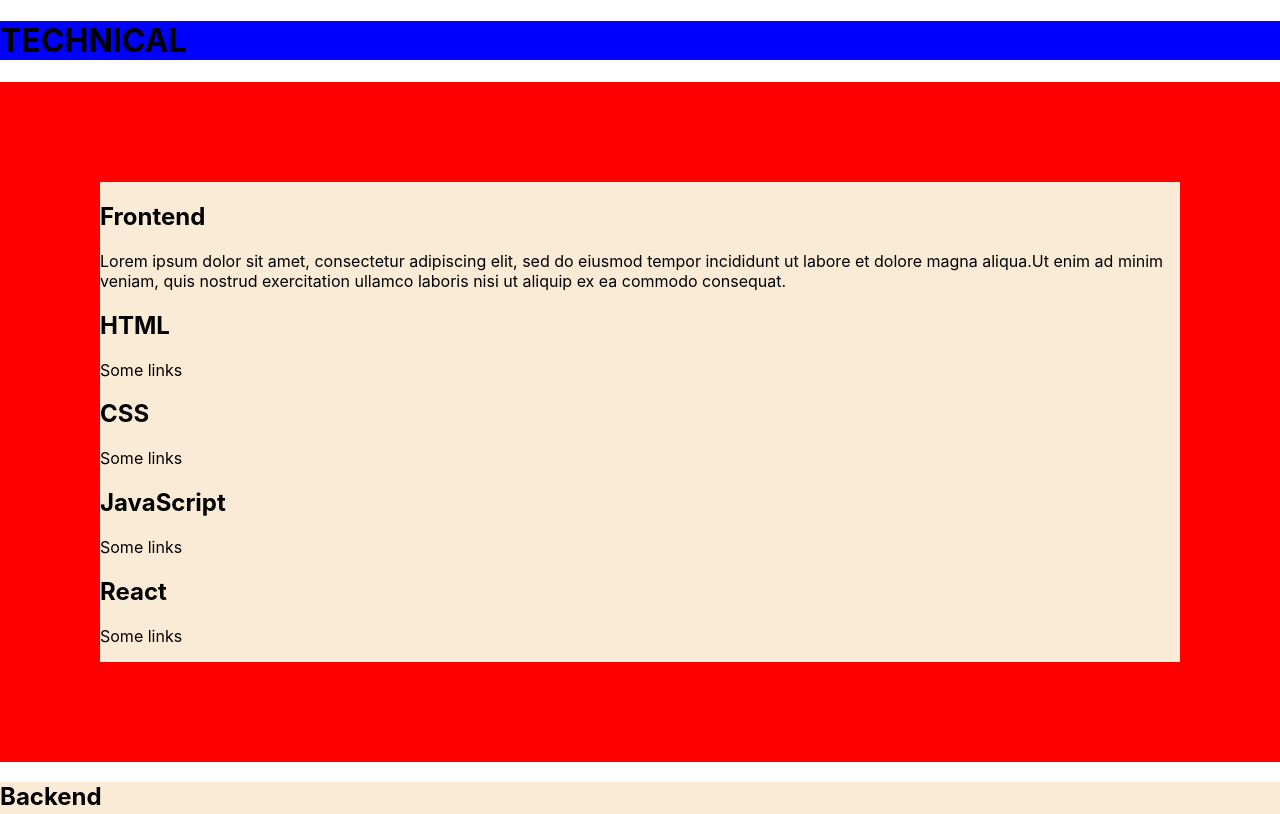
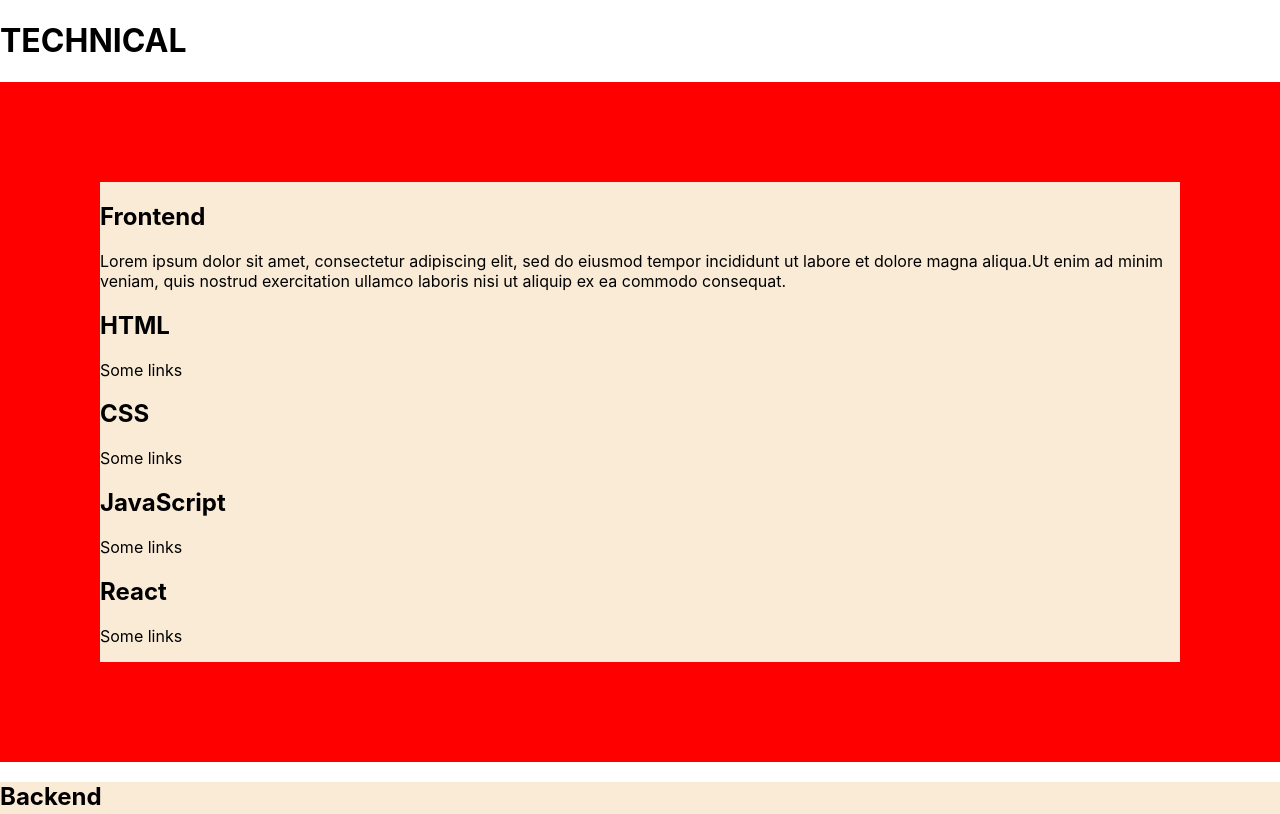
Before and after one commit to SchoolOfCode/w9_frontend-project-neemo-ryan-harry-mino, a React app: page /Technical in a window 1280 px wide. Shown: the top 814 px of the page. Built offline with nearby package versions, Linux system fonts and the light colour scheme.

Commit message:
removed h1 styling from file

```diff
--- a/src/Components/Technical/Technical.css
+++ b/src/Components/Technical/Technical.css
@@ -1,9 +1,5 @@
 body {
 
-}
-
-h1 {
-    background-color: blue;
 }
 
 .front-end-div {
```
